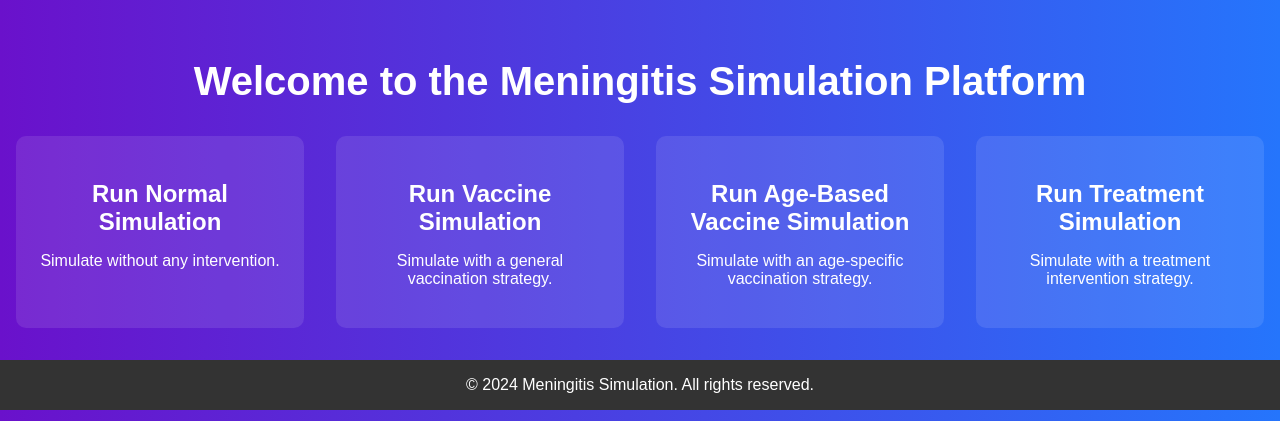
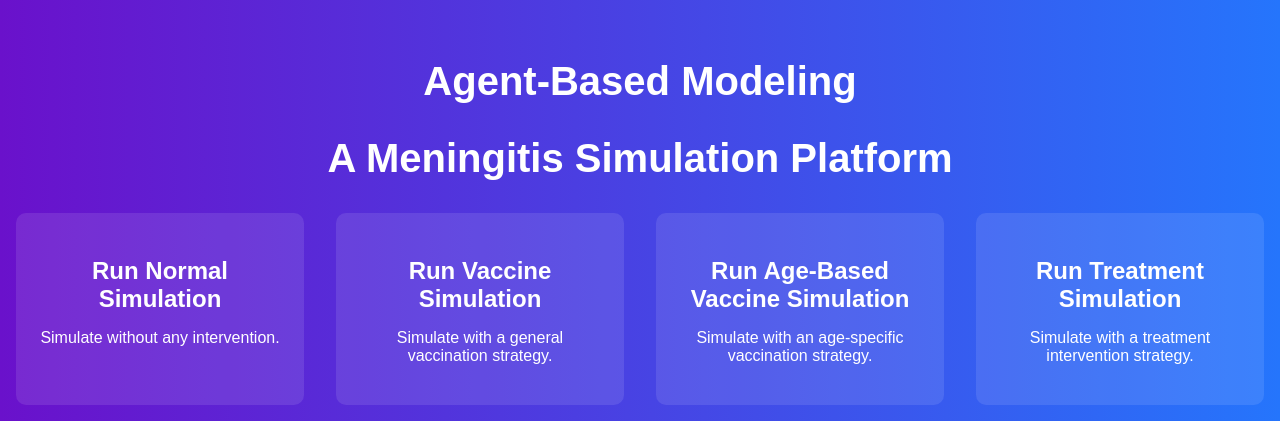
Before and after one commit to janymuong/meningitis_sim, a Django app: page / in a window 1280 px wide. Shown: the part 86-507 px from the top of the page. Run offline with Django 5.2, Linux system fonts and the light colour scheme.

Commit message:
put `home` page

```diff
--- a/seirs_sim/templates/seirs_sim/index.html
+++ b/seirs_sim/templates/seirs_sim/index.html
@@ -3,7 +3,8 @@
 
 {% block content %}
 <div class="container">
-    <h1>Welcome to the Meningitis Simulation Platform</h1>
+    <h1>Agent-Based Modeling</h1>
+    <h1>A Meningitis Simulation Platform</h1>
     <div class="card-grid">
         <div class="card" onclick="location.href='{% url 'normal_simulation' %}'">
             <h2>Run Normal Simulation</h2>
```
